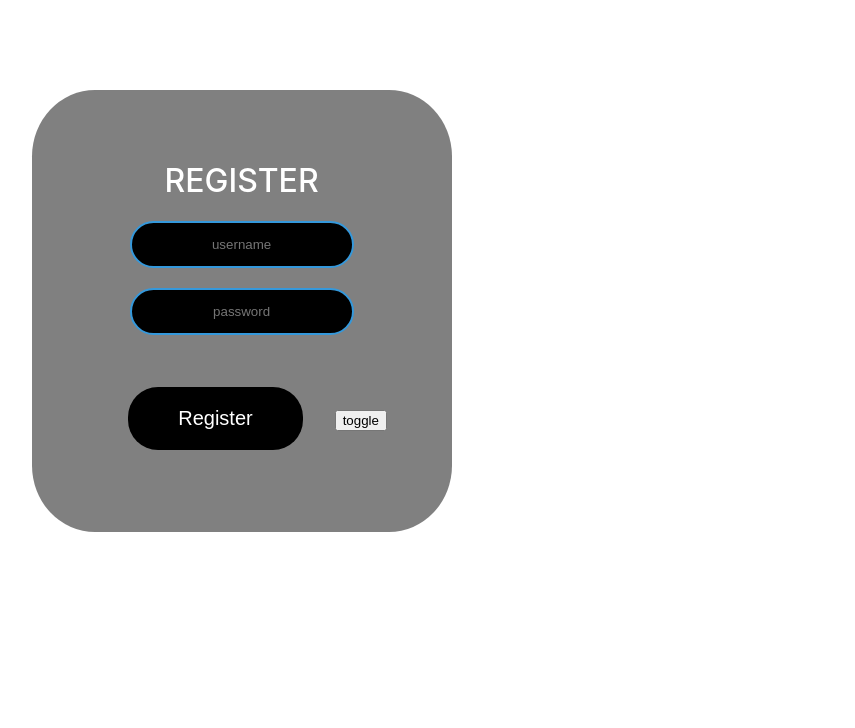
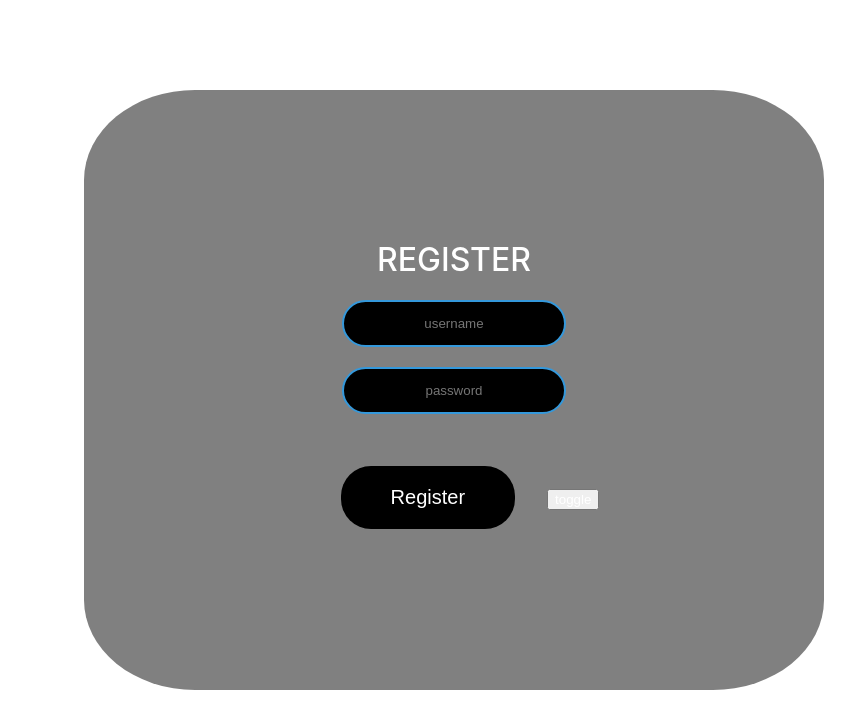
Before and after one commit to theisaacross/capstone_frontend, a React (Create React App) app in the folder frontend/: page / in a window 1280 px wide. Shown: the top 728 px of the page, without its empty margins (186-1041 px from the left). Built offline with nearby package versions, Linux system fonts and the light colour scheme.

Commit message:
working on css

```diff
--- a/frontend/src/App.css
+++ b/frontend/src/App.css
@@ -1,16 +1,21 @@
-/* .login{
+*{
+  color: white;
+}
+.login{
   display: flex;
+  flex-direction: row;
   align-items: center;
   justify-content: center;
-} */
+}
 .container {
   display: flex;
   align-items: center;
   justify-content: center;
-  flex-direction: column;
+  flex-direction: row;
   background: grey;
-  width: 25%;
-  height: 30%;
+  width: 50%;
+  height: 90%;
+  height: 500px;
   padding: 50px;
   margin: 7% 17%;
   border-radius: 15%;
--- a/frontend/src/App.js
+++ b/frontend/src/App.js
@@ -262,16 +262,16 @@ class App extends Component{
       const copyStats = [...this.state.stats]
       const findIndex = this.state.stats.findIndex(score => score.id === data.data.id)
 
-      console.log(JSON.stringify(data))
-      console.log(JSON.stringify(data.data))
-      console.log(JSON.stringify(data.data.id))
+      // console.log(JSON.stringify(data))
+      // console.log(JSON.stringify(data.data))
+      // console.log(JSON.stringify(data.data.id))
 
       copyStats[findIndex].date = data.data.date
       copyStats[findIndex].hole = data.data.hole
       copyStats[findIndex].location = data.data.location
       copyStats[findIndex].score = data.data.score
       copyStats[findIndex].putts = data.data.putts
-      alert(copyStats)
+      // alert(copyStats)
       this.setState({
         stats: copyStats,
         editForm: false
@@ -286,8 +286,8 @@ class App extends Component{
 
   render(){
     return(
-      <>
-        <div classname="login">
+      < >
+        <div className="login">
           {(this.state.loginForm ? <Login handleLogin={this.handleLogin} login={this.login} state={this.state} handleChange={this.handleChange} toggleForm={this.toggleForm}/>
           :<Register handleRegister ={this.handleRegister} register={this.register} state={this.state} handleChange={this.handleChange} toggleForm={this.toggleForm}/>)}
         </div>
--- a/frontend/src/EditScore.js
+++ b/frontend/src/EditScore.js
@@ -1,4 +1,5 @@
 import React, { Component } from 'react';
+import "./App.css"
 
 export default class EditScore extends Component {
     constructor(props){
--- a/frontend/src/Logout.js
+++ b/frontend/src/Logout.js
@@ -1,4 +1,5 @@
 import React, { Component} from "react";
+import "./App.css"
 
 export default class Logout extends Component{
     constructor(props){
--- a/frontend/src/NewScore.js
+++ b/frontend/src/NewScore.js
@@ -1,4 +1,5 @@
 import React, { Component } from "react";
+import "./App.css"
 
 export default class NewScore extends Component{
     constructor(props){
--- a/frontend/src/Scorecard.js
+++ b/frontend/src/Scorecard.js
@@ -1,4 +1,5 @@
 import React, { Component } from "react";
+import "./App.css"
 
 export default class Scorecard extends Component{
     constructor(props){
```
